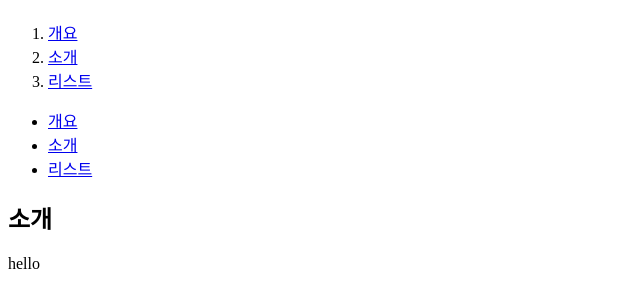
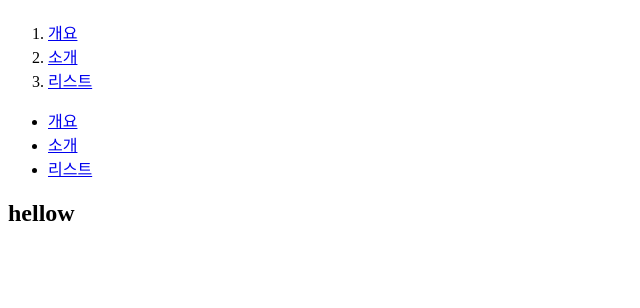
Before and after one commit to Arbdus/my-first-website, a plain HTML site: page index.html in a window 1280 px wide. Shown: the part 60-368 px from the top of the page, without its empty margins (0-640 px from the left). Drawn offline with Linux system fonts and the light colour scheme.

Commit message:
Add files via upload

```diff
--- a/index.html
+++ b/index.html
@@ -18,6 +18,5 @@
     <li><a href="3.html">리스트</a></li>
   </ul>
 
-<h2>소개</h2>
-hello
+<h2>hellow</h2>
 </body>
```
